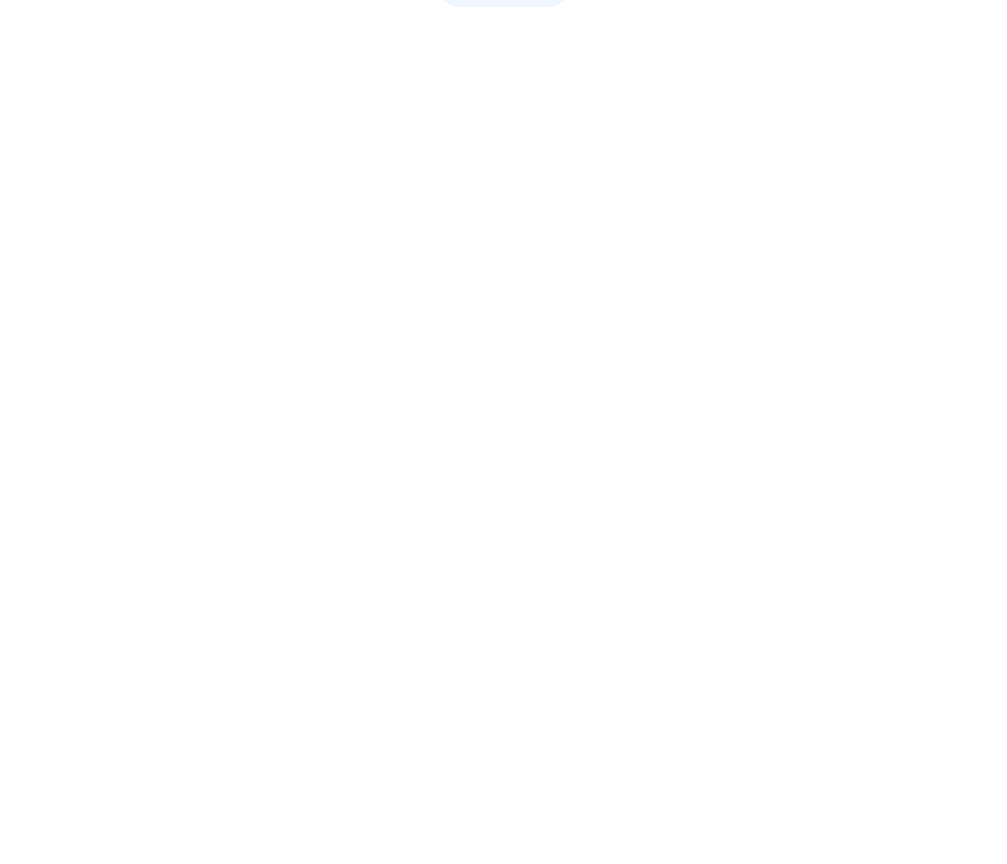
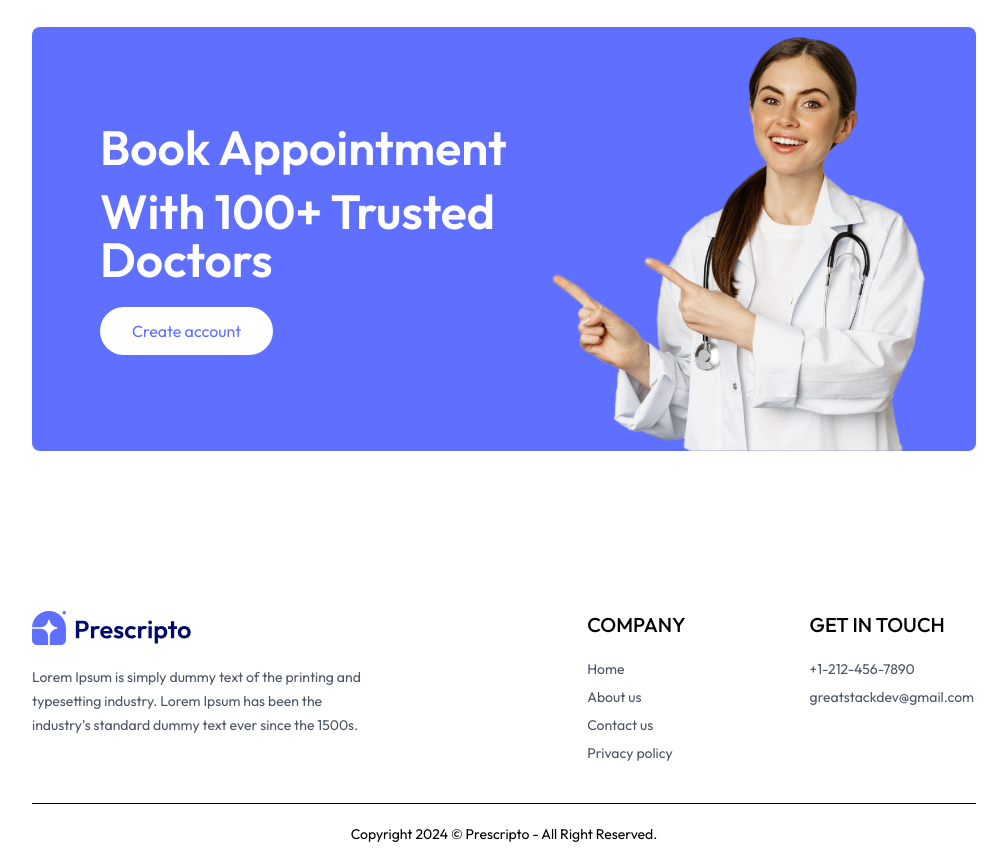
Before and after one commit to Avinash7037/Prescripto, a React (Vite) app in the folder frontend/: page / in a window 1280 px wide. Shown: the part 2403-3267 px from the top of the page, without its empty margins (136-1143 px from the left). Before the commit the page ends 2474 px from the top, so only its background shows below. Built offline with nearby package versions, Linux system fonts and the light colour scheme.

Commit message:
created the footer section

```diff
--- a/frontend/index.html
+++ b/frontend/index.html
@@ -1,5 +1,5 @@
 <!DOCTYPE html>
-<html lang="en">
+<html lang="en" class="scroll-smooth">
   <head>
     <meta charset="UTF-8" />
     <link rel="icon" type="image/svg+xml" href="/vite.svg" />
--- a/frontend/src/App.jsx
+++ b/frontend/src/App.jsx
@@ -10,6 +10,7 @@
 import MyProfile from "./pages/MyProfile";
 import MyAppointments from "./pages/MyAppointments";
 import Appointment from "./pages/Appointment";
+import Footer from "./components/Footer";
 
 const App = () => {
   return (
@@ -26,6 +27,7 @@
         <Route path="/my-appointments" element={<MyAppointments />} />
         <Route path="/appointment/:docId" element={<Appointment />} />
       </Routes>
+      <Footer />
     </div>
   );
 };
--- /dev/null
+++ b/frontend/src/components/Banner.jsx
@@ -0,0 +1,40 @@
+import React from "react";
+import { useNavigate } from "react-router-dom";
+import { assets } from "../assets/assets";
+
+const Banner = () => {
+  const navigate = useNavigate();
+
+  return (
+    <div className="flex bg-primary rounded-lg px-6 sm:px-10 md:px-14 lg:px-12 my-20 md:mx-10">
+      {/* ---------- Left Side ---------- */}
+      <div className="flex-1 py-8 sm:py-10 md:py-16 lg:py-24 lg:pl-5">
+        <div className="text-xl sm:text-2xl md:text-3xl lg:text-5xl font-semibold text-white">
+          <p>Book Appointment</p>
+          <p className="mt-4">With 100+ Trusted Doctors</p>
+        </div>
+
+        <button
+          onClick={() => {
+            navigate("/login");
+            scrollTo(0, 0);
+          }}
+          className="bg-white text-primary px-8 py-3 rounded-full mt-6 hover:scale-105 transition-all"
+        >
+          Create account
+        </button>
+      </div>
+
+      {/* ---------- Right Side ---------- */}
+      <div className="hidden md:block md:w-1/2 lg:w-[378px] relative">
+        <img
+          className="w-full absolute bottom-0 right-0 max-w-md"
+          src={assets.appointment_img}
+          alt="appointment"
+        />
+      </div>
+    </div>
+  );
+};
+
+export default Banner;
--- /dev/null
+++ b/frontend/src/components/Footer.jsx
@@ -0,0 +1,51 @@
+import React from "react";
+import { assets } from "../assets/assets";
+
+const Footer = () => {
+  return (
+    <div className="md:mx-10">
+      {/* ---------- Footer Content ---------- */}
+      <div className="flex flex-col sm:grid grid-cols-[3fr_1fr_1fr] gap-14 my-10 mt-40 text-sm">
+        {/* ---------- Left Section ---------- */}
+        <div>
+          <img className="mb-5 w-40" src={assets.logo} alt="logo" />
+          <p className="w-full md:w-2/3 text-gray-600 leading-6">
+            Lorem Ipsum is simply dummy text of the printing and typesetting
+            industry. Lorem Ipsum has been the industry's standard dummy text
+            ever since the 1500s.
+          </p>
+        </div>
+
+        {/* ---------- Center Section ---------- */}
+        <div>
+          <p className="text-xl font-medium mb-5">COMPANY</p>
+          <ul className="flex flex-col gap-2 text-gray-600">
+            <li>Home</li>
+            <li>About us</li>
+            <li>Contact us</li>
+            <li>Privacy policy</li>
+          </ul>
+        </div>
+
+        {/* ---------- Right Section ---------- */}
+        <div>
+          <p className="text-xl font-medium mb-5">GET IN TOUCH</p>
+          <ul className="flex flex-col gap-2 text-gray-600">
+            <li>+1-212-456-7890</li>
+            <li>greatstackdev@gmail.com</li>
+          </ul>
+        </div>
+      </div>
+
+      {/* ---------- Copyright ---------- */}
+      <div>
+        <hr />
+        <p className="py-5 text-sm text-center">
+          Copyright 2024 © Prescripto - All Right Reserved.
+        </p>
+      </div>
+    </div>
+  );
+};
+
+export default Footer;
--- a/frontend/src/components/TopDoctors.jsx
+++ b/frontend/src/components/TopDoctors.jsx
@@ -1,9 +1,11 @@
-import React from "react";
-import { doctors } from "../assets/assets";
+import React, { useContext } from "react";
+
 import { useNavigate } from "react-router-dom";
+import { AppContext } from "../context/AppContext";
 
 const TopDoctors = () => {
   const navigate = useNavigate();
+  const { doctors } = useContext(AppContext);
   return (
     <div className="flex flex-col items-center gap-4 my-16 text-gray-900 md:mx-10">
       <h1 className="text-3xl font-medium">Top Doctors to Book</h1>
@@ -11,7 +13,6 @@
         Simply browse through our extensive list of trusted doctors.
       </p>
 
-      {/* ✅ FIXED GRID */}
       <div className="w-full grid grid-auto-fill gap-4 pt-5 gap-y-6 px-3 sm:px-0">
         {doctors.slice(0, 10).map((item, index) => (
           <div
@@ -40,7 +41,13 @@
         ))}
       </div>
 
-      <button className="bg-blue-50 text-gray-600 px-12 py-3  rounded-full mt-10">
+      <button
+        onClick={() => {
+          navigate("/doctors");
+          scrollTo(0, 0);
+        }}
+        className="bg-blue-50 text-gray-600 px-12 py-3  rounded-full mt-10"
+      >
         More
       </button>
     </div>
--- /dev/null
+++ b/frontend/src/context/AppContext.jsx
@@ -0,0 +1,16 @@
+import { createContext } from "react";
+import { doctors } from "../assets/assets";
+
+export const AppContext = createContext();
+
+const AppContextProvider = (props) => {
+  const value = {
+    doctors,
+  };
+
+  return (
+    <AppContext.Provider value={value}>{props.children}</AppContext.Provider>
+  );
+};
+
+export default AppContextProvider;
--- a/frontend/src/index.css
+++ b/frontend/src/index.css
@@ -1,4 +1,9 @@
+@import url("https://fonts.googleapis.com/css2?family=Outfit:wght@100..900&display=swap");
+
 @import "tailwindcss";
+* {
+  font-family: Outfit;
+}
 
 @theme {
   --color-primary: #5f6fff;
--- a/frontend/src/main.jsx
+++ b/frontend/src/main.jsx
@@ -5,9 +5,12 @@
 import "./index.css";
 import App from "./App.jsx";
 import { BrowserRouter } from "react-router-dom";
+import AppContextProvider from "./context/AppContext.jsx";
 
 createRoot(document.getElementById("root")).render(
   <BrowserRouter>
-    <App />
+    <AppContextProvider>
+      <App />
+    </AppContextProvider>
   </BrowserRouter>
 );
--- a/frontend/src/pages/Home.jsx
+++ b/frontend/src/pages/Home.jsx
@@ -2,6 +2,7 @@
 import Header from "../components/header";
 import SpecialityMenu from "../components/SpecialityMenu";
 import TopDoctors from "../components/TopDoctors";
+import Banner from "../components/Banner";
 
 const Home = () => {
   return (
@@ -9,6 +10,7 @@
       <Header />
       <SpecialityMenu />
       <TopDoctors />
+      <Banner />
     </div>
   );
 };
```
